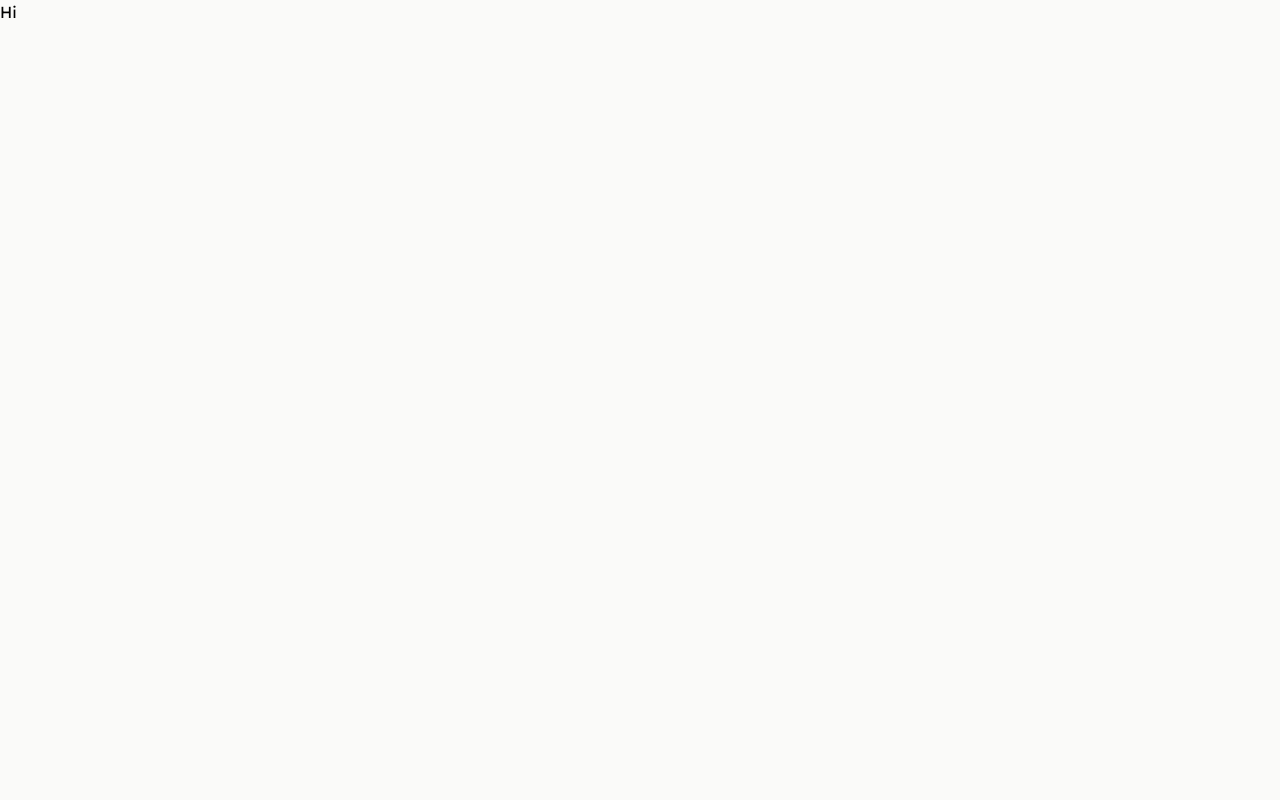
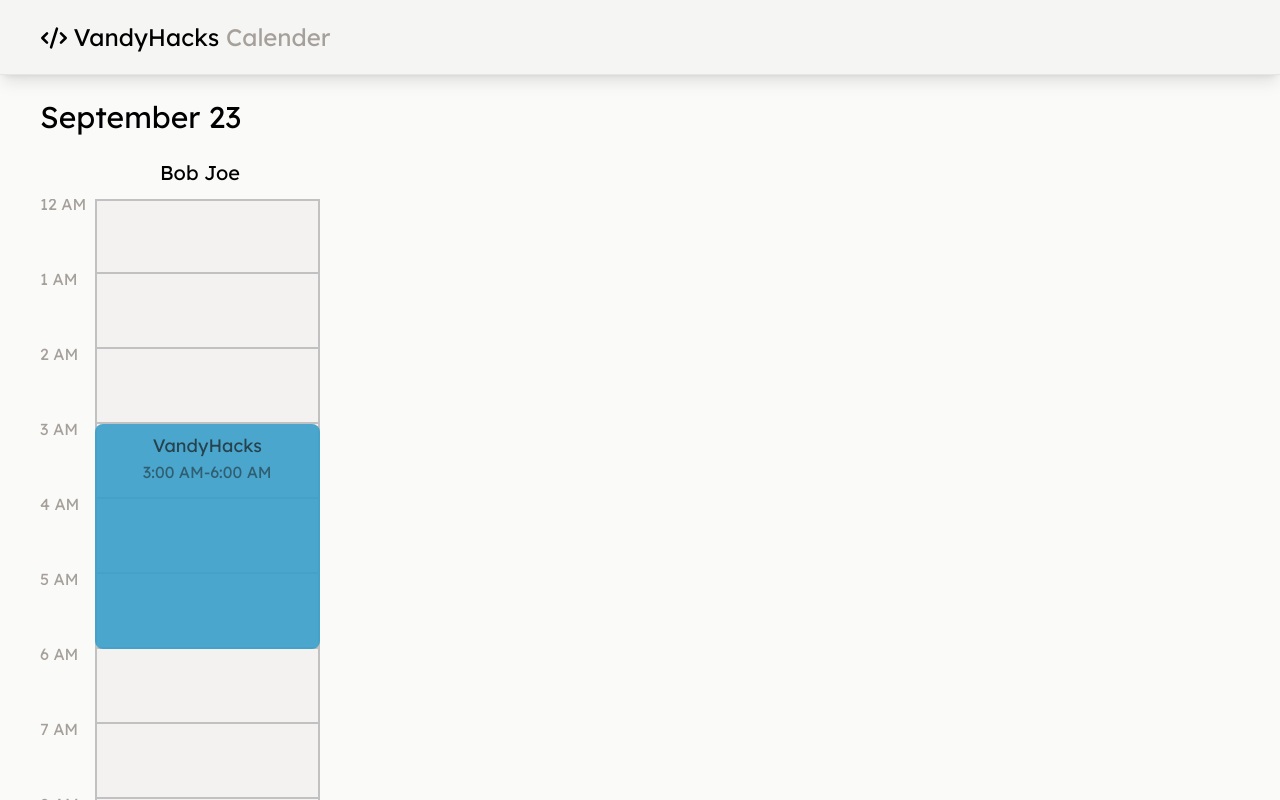
Before and after one commit to noahl25/vandyhacks-calendar, a React (Vite) app in the folder frontend/: page / in a window 1280 px wide. Shown: the top 800 px of the page. Built offline with nearby package versions, Linux system fonts and the light colour scheme.

Commit message:
Added some components, like the schedule skeleton.

```diff
--- a/frontend/package.json
+++ b/frontend/package.json
@@ -11,6 +11,7 @@
   },
   "dependencies": {
     "@tailwindcss/vite": "^4.1.13",
+    "lucide-react": "^0.544.0",
     "react": "^19.1.1",
     "react-dom": "^19.1.1",
     "react-router": "^7.9.1",
--- a/frontend/src/components/App.jsx
+++ b/frontend/src/components/App.jsx
@@ -1,9 +1,18 @@
+import Calendar from "./Calendar"
+import JudgeSchedule from "./JudgeSchedule"
+import Navbar from "./Navbar"
 
 
 function App() {
 
+  const hi = [{ start: "3:00 AM", end: "6:00 AM", color: "#389ec9ff", teamName: "VandyHacks" }]
+
   return (
-    <div className=''>Hi</div>
+    <div className="overflow-hidden">
+      <Navbar/>
+      <Calendar/>
+      <JudgeSchedule name="Bob Joe" schedule={hi}/>
+    </div>
   )
 }
 
--- /dev/null
+++ b/frontend/src/components/Calendar.jsx
@@ -0,0 +1,24 @@
+import { useEffect, useState } from "react"
+
+export default function Calendar() {
+
+    const [date, setDate] = useState("");
+
+    useEffect(() => {
+
+        const today = new Date();
+        const formattedDate = today.toLocaleDateString('en-US', {
+            month: 'long',
+            day: 'numeric'
+        });
+        setDate(formattedDate);
+
+    }, []);
+
+
+    return (
+        <div className="w-[100vw] h-15 mb-3 flex justify-start items-center mt-3 text-3xl">
+            <div className="ml-10">{date}</div>
+        </div>
+    )
+}
--- /dev/null
+++ b/frontend/src/components/JudgeSchedule.jsx
@@ -0,0 +1,75 @@
+import { useEffect, useState } from "react"
+
+export default function JudgeSchedule({name, schedule}) {
+
+    const [times, setTimes] = useState(["12 AM"]);
+    const [left, setLeft] = useState(0);
+
+    const toRatioAfterMidnight = (time) => {
+        const [raw, meridian] = time.split(" ");
+        let [hours, minutes] = raw.split(":").map(Number);
+
+        if (meridian === "AM") {
+            if (hours === 12) hours = 0;
+        } else {
+            if (hours !== 12) hours += 12;
+        }
+
+        const minutesAfterMidnight = hours * 60 + minutes;
+        return minutesAfterMidnight / (25 * 60) * 100;
+    }
+
+    useEffect(() => {
+
+        setTimes(["12 AM"]);
+
+        const addTimes = (postfix) => {
+            for (const i of Array(11).keys()) {
+                setTimes(prev => ([...prev, (i + 1) + " " + postfix]));
+            }
+        }
+
+        addTimes("AM");
+        setTimes(prev => ([...prev, "Noon"]));
+        addTimes("PM");
+        setTimes(prev => ([...prev, "12 AM"]));
+
+        const timeComp = document.querySelector(".time-component");
+        setLeft(timeComp.getBoundingClientRect().width);
+
+        console.log(timeComp.getBoundingClientRect().width);
+
+    }, []);
+
+    return (
+        <div className="w-70 ml-10 mb-5">
+            <div className="text-xl mb-3 mx-auto text-center ml-10">{name}</div>
+            <div className="w-full relative overflow-hidden">
+                {
+                    times.map((time, key) => {
+                        return (
+                            <div key={key} className="w-full h-[75px] flex justify-start items-start">
+                                <div className="w-17">
+                                    <div className="text-stone-400 flex-none relative -translate-y-[7px] w-full time-component">{time}</div>
+                                </div>
+                                <div className="h-full bg-stone-300/20 w-full border-l-2 border-r-2 border-b-2 border-[#c1c1c1ff]" style={{ borderTop: key == 0 ? "2px solid #c1c1c1ff" : "0px"}}></div>
+                            </div>
+                        )
+                    })
+                }
+                {
+                    schedule.map((item, key) => {
+                        return (
+                            <div key={`${key}-schedule-item`} className="absolute rounded-lg right-0 p-2" style={{ top: `${toRatioAfterMidnight(item.start)}%`, bottom: `${100 - toRatioAfterMidnight(item.end)}%`, left: left + "px", backgroundColor: item.color, opacity: "0.9" }}>
+                                <div className="text-center text-lg text-black/70">{item.teamName}</div>
+                                <div className="text-center text-black/50">{item.start}-{item.end}</div>
+                            </div>
+                        )
+                    })
+                }
+            </div>
+        </div>
+
+    )
+
+}
--- /dev/null
+++ b/frontend/src/components/Navbar.jsx
@@ -0,0 +1,8 @@
+import { CodeXml, FileTerminal } from "lucide-react";
+
+export default function Navbar() {
+    return <div className="sticky w-screen h-[75px] bg-stone-100 flex justify-start items-center border-b-1 border-stone-200 shadow-lg">
+        <CodeXml color="black" className="ml-10 relative translate-y-[1px]" strokeWidth={2.2} size={28}/>
+        <div className="text-black text-2xl ml-[5.5px]">VandyHacks <span className="text-stone-400">Calender</span></div>
+    </div>
+}
--- a/frontend/src/index.css
+++ b/frontend/src/index.css
@@ -5,7 +5,6 @@
         font-family: 'Lexend', Times, serif;
         background-color: oklch(98.5% 0.001 106.423);
         user-select: none;
-        scrollbar-gutter: stable;
     }
 }
 
```
Also changed, not shown: 2 other files (tests, documents, lock files or other folders).
